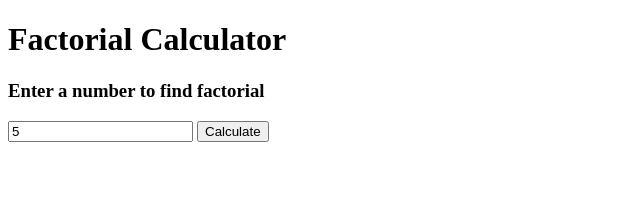
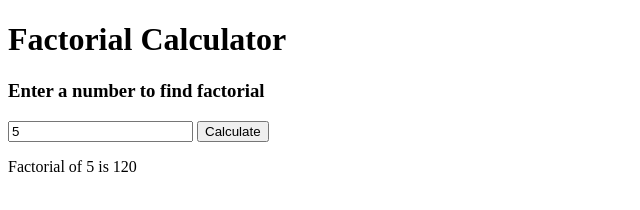
Before and after one commit to Theshalini/hostawebsite, a plain HTML site: page index.html in a window 1280 px wide. Both pictures are taken after typing "5" into the empty fields and a click on the button "Calculate". Shown: the whole page, without its empty margins (0-640 px from the left). Drawn offline with Linux system fonts and the light colour scheme.

Commit message:
Update index.html

```diff
--- a/index.html
+++ b/index.html
@@ -19,7 +19,7 @@
       return n * factorial(n - 1);
     }
 
-      calculateFactorial() {
+     function calculateFactorial() {
       const input = document.getElementById("numberInput").value;
       const num = parseInt(input);
 
```
